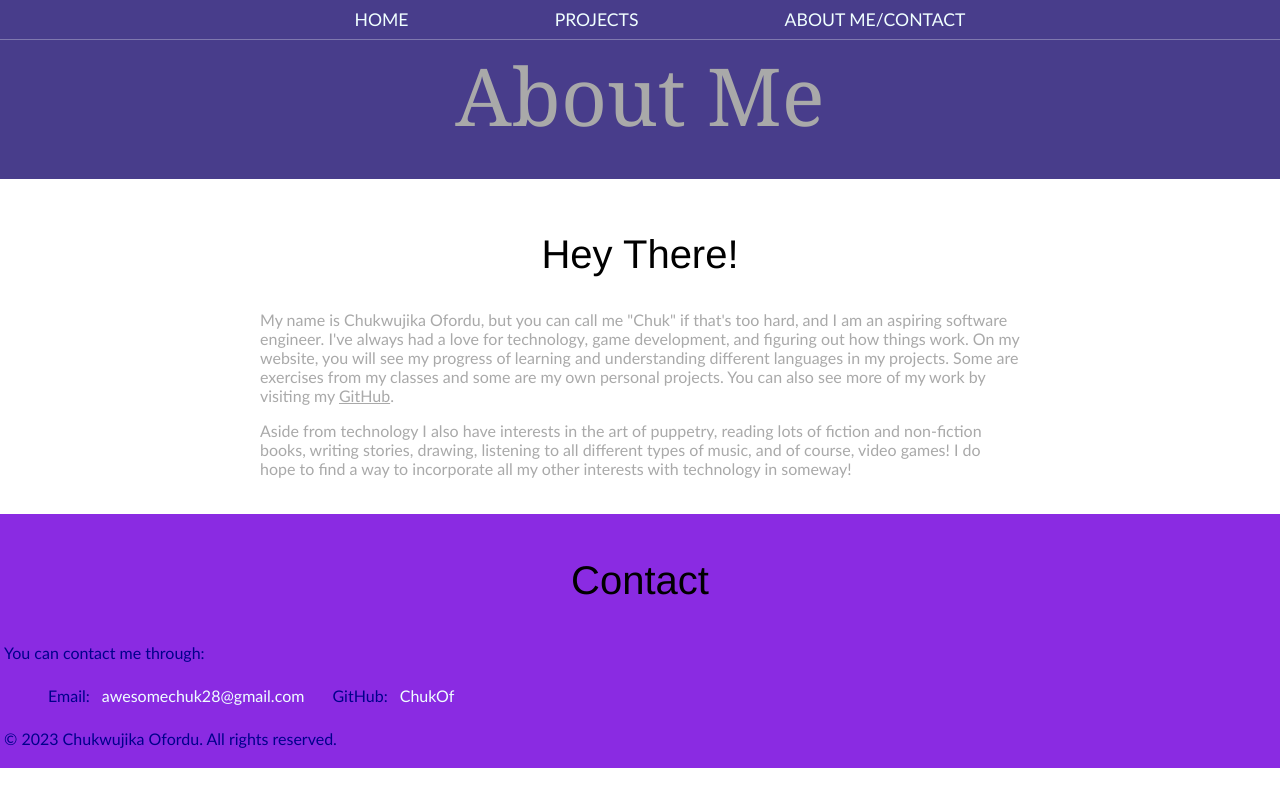
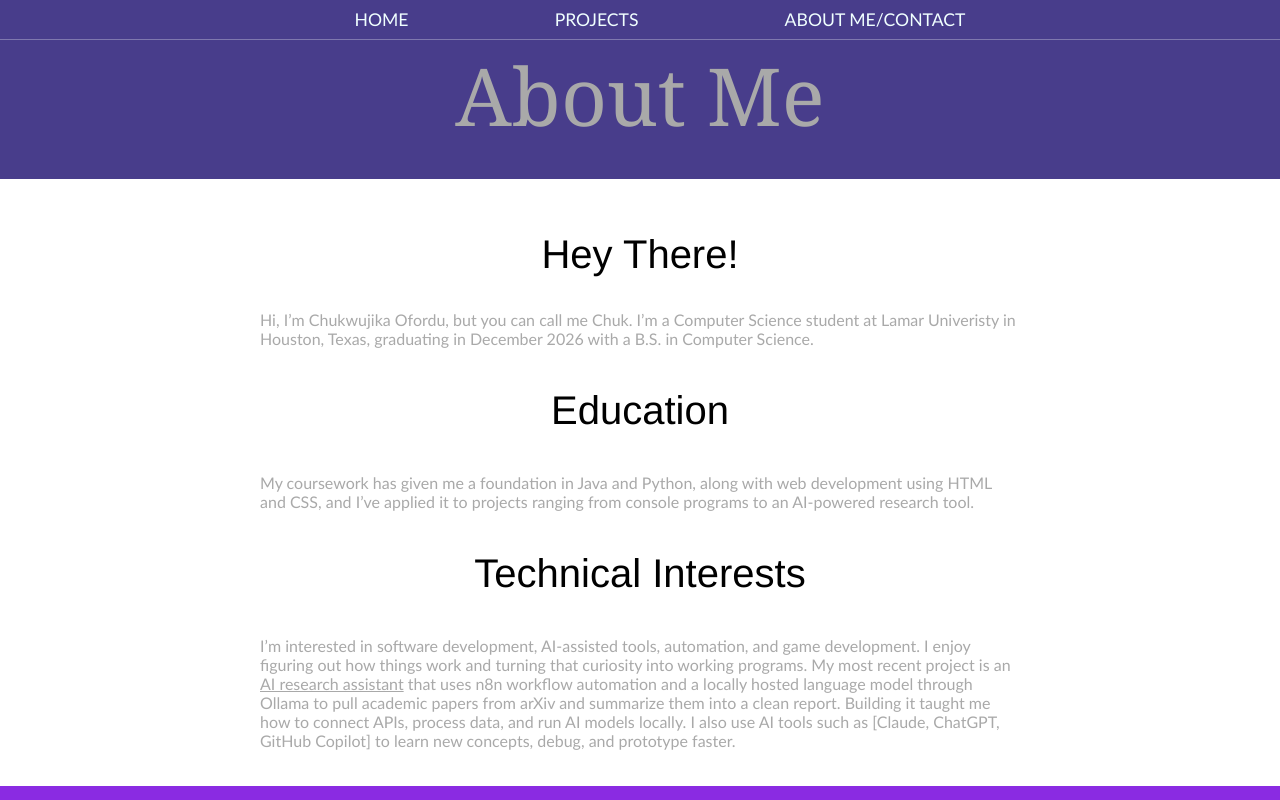
Before and after one commit to ChukOf/ChukOf.github.io, a plain HTML site: page about.html in a window 1280 px wide. Shown: the top 800 px of the page. Drawn offline with Linux system fonts and the light colour scheme.

Commit message:
Update about.html for Project

```diff
--- a/about.html
+++ b/about.html
@@ -20,8 +20,25 @@
     <section class="content-section container">
         <h2 class="section-header">Hey There!</h2>
         <!--profile pic will go here-->
-        <p>My name is Chukwujika Ofordu, but you can call me "Chuk" if that's too hard,  and I am an aspiring software engineer. I've always had a love for technology, game development, and figuring out how things work. On my website, you will see my progress of learning and understanding different languages in my projects. Some are exercises from my classes and some are my own personal projects. You can also see more of my work by visiting my <a href="https://github.com/ChukOf">GitHub</a>.</p>
-        <p>Aside from technology I also have interests in the art of puppetry, reading lots of fiction and non-fiction books, writing stories, drawing, listening to all different types of music, and of course, video games! I do hope to find a way to incorporate all my other interests with technology in someway!</p>
+        <p>Hi, I’m Chukwujika Ofordu, but you can call me Chuk. I’m a Computer Science
+  student at Lamar Univeristy in Houston, Texas, graduating in December 2026
+  with a B.S. in Computer Science.</p>
+        <h3 class = "section-header">Education</h3>
+        <p>My coursework has given me a foundation in Java and Python, along with web
+  development using HTML and CSS, and I’ve applied it to projects ranging from
+  console programs to an AI-powered research tool.
+</p>
+       <h3 class = "section-header">Technical Interests</h3>
+        <p>I’m interested in software development, AI-assisted tools, automation, and
+  game development. I enjoy figuring out how things work and turning that
+  curiosity into working programs. My most recent project is an
+  <a href="https://github.com/ChukOf/ai-research-assistant-n8n">AI research assistant</a>
+  that uses n8n workflow automation and a locally hosted language model through
+  Ollama to pull academic papers from arXiv and summarize them into a clean
+  report. Building it taught me how to connect APIs, process data, and run AI
+  models locally. I also use AI tools such as [Claude, ChatGPT, GitHub Copilot]
+  to learn new concepts, debug, and prototype faster.
+</p>
     </section>
     <footer class="main-footer">
         <div id="container main-footer-container">
```
